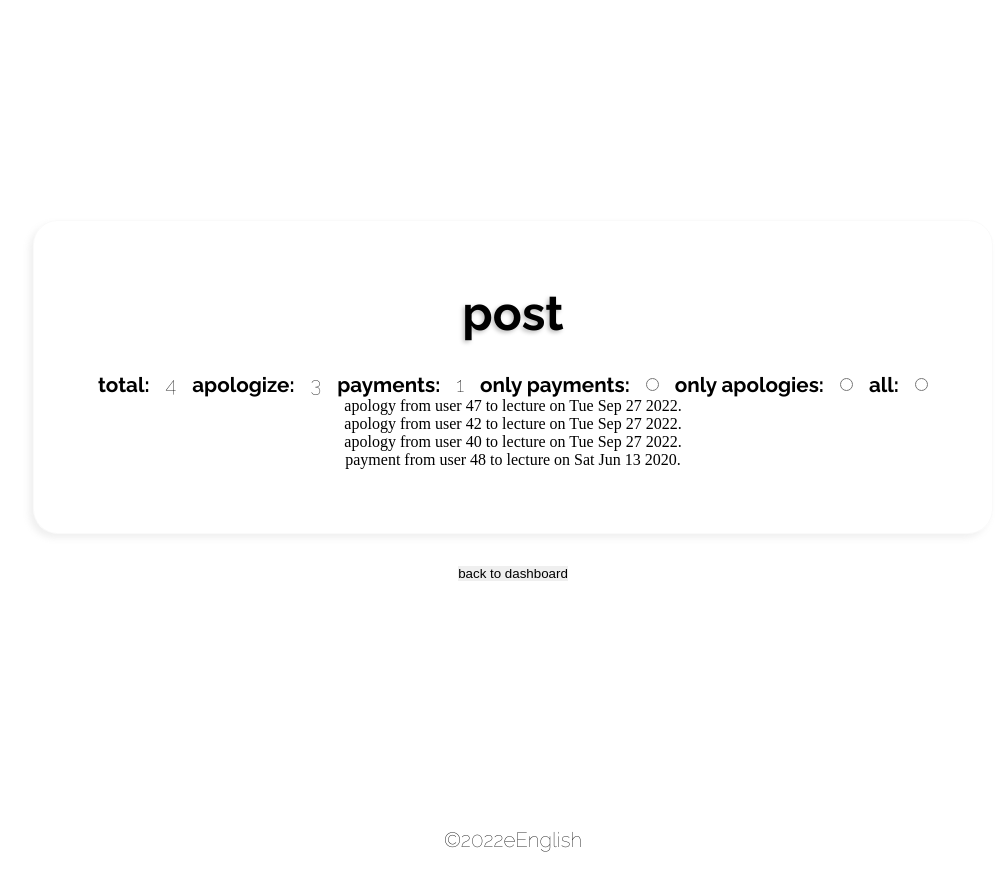
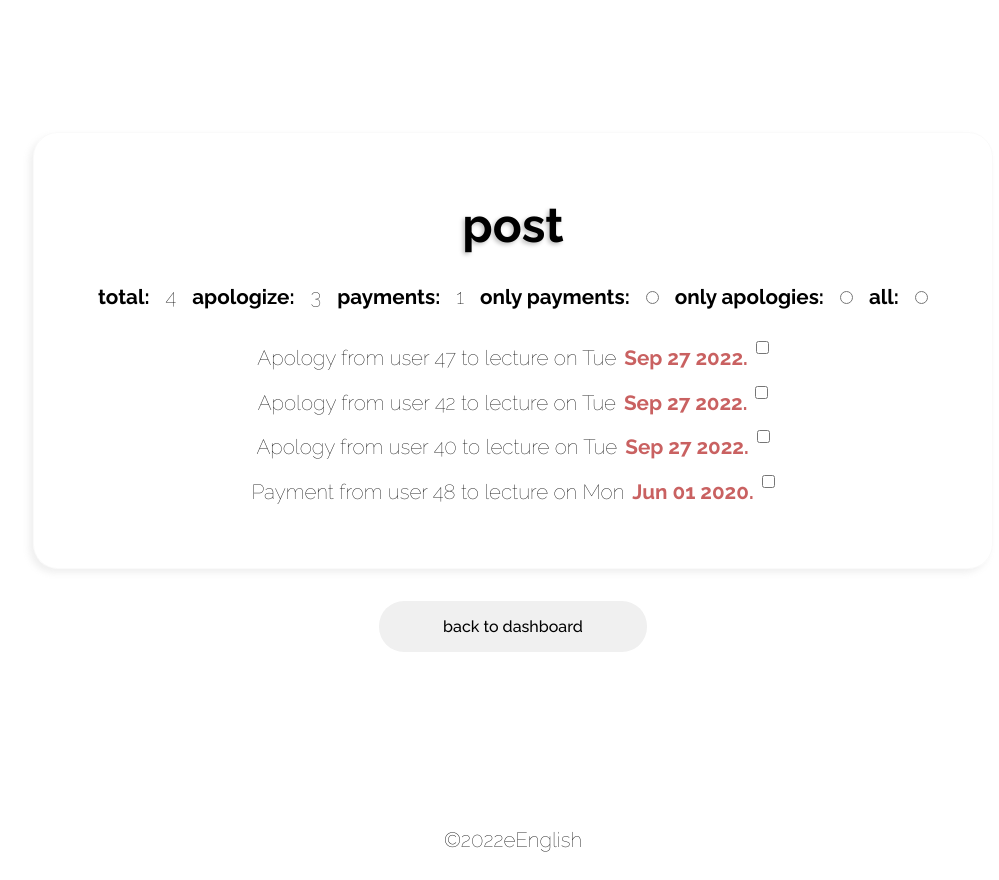
Before and after one commit to 3n0wd3n/Bachelor-Thesis, a Next.js app in the folder BT-master(nextjs)/app/: page /dashboard in a window 1280 px wide. Both pictures are taken after a click on the icon 63 px from the left and 535 px from the top of the page. Shown: the whole page, without its empty margins (127-1126 px from the left). Built offline with nearby package versions, Linux system fonts and the light colour scheme.

Commit message:
update on amdin post page

```diff
--- a/BT-master(nextjs)/app/components/Admin/AdminPostPage.js
+++ b/BT-master(nextjs)/app/components/Admin/AdminPostPage.js
@@ -2,10 +2,11 @@ import React from 'react'
 import Footer from '../Footer'
 import { useState } from 'react';
 import { FontsHeaderBold, FontsThin, FontsBold } from '../CommonStyles'
-import { AdminPostContainer, AdminMainContent, AdminListItems, AdminItem } from './AdminPostPage.style'
+import { PostBackButton, AdminPostContainer, AdminMainContent, AdminListItems, AdminItem, AdminUnorderedList, AdminMessages } from './AdminPostPage.style'
 
 export default function PostPage({setPostPage, data}) {
   const [isToggle, setisParent] = useState(false);
+  const colorDate = {color: "#C96161"}
 
   class Data{
     countApologize = 0;
@@ -68,7 +69,7 @@ export default function PostPage({setPostPage, data}) {
       for (var i = 0; i < Object.keys(data.post).length; i++) {
         for (var key of Object.keys(data.post[i])) {
           if (key == "type"){
-            message += `${data.post[i][key]} from user `;
+            message += `${data.post[i][key][0].toUpperCase() + data.post[i][key].substring(1)} from user `;
           }
           if (key == "personId"){
             message += `${data.post[i][key]} to lecture on `;
@@ -123,9 +124,9 @@ export default function PostPage({setPostPage, data}) {
             <label><FontsBold>all:</FontsBold></label>
             <input type="radio" id="all" name="toggle_post" value={isToggle}></input>
           </AdminListItems>
-          {newData.getMessages().map((item) => {return <Item name={item}/>})}
+          {newData.getMessages().map((item) => {return <AdminMessages><FontsThin><Item name={item.slice(0, -13)}/></FontsThin><FontsBold style={colorDate}><Item name={item.slice(-13)}/></FontsBold> <input type="checkbox" value=""></input></AdminMessages>})}
         </AdminMainContent>
-        <button onClick={() => setPostPage(false)}>back to dashboard</button>
+        <PostBackButton onClick={() => setPostPage(false)}>back to dashboard</PostBackButton>
       </AdminPostContainer>
       <Footer />
     </>
@@ -133,5 +134,5 @@ export default function PostPage({setPostPage, data}) {
 }
 
 const Item = ({name}) => {
-  return <ul>{name}</ul>
+  return <AdminUnorderedList>{name}</AdminUnorderedList>
 }
--- a/BT-master(nextjs)/app/components/Admin/AdminPostPage.style.js
+++ b/BT-master(nextjs)/app/components/Admin/AdminPostPage.style.js
@@ -4,7 +4,7 @@ export const AdminPostContainer = styled.div`
     display: flex;
     justify-content: center;
     align-items: center;
-    height: 100vh;
+    min-height: 100vh;
     flex-direction: column;
 `;
 
@@ -17,7 +17,10 @@ export const AdminMainContent = styled.div`
     box-shadow: -4px 4px 6px rgba(155, 155, 155, 0.15);
     border: 1px solid rgba(155, 155, 155, 0.05);
     border-radius: 25px;
-    margin: 0em 0em 2em 0em;
+    margin: 2em 2em 2em 2em;
+    @media (max-width: 750px) {
+        padding: 2em 2em 2em 2em;
+    }
 `;
 
 export const AdminListItems = styled.div`
@@ -25,10 +28,47 @@ export const AdminListItems = styled.div`
     justify-content: center;
     align-items: center;
     flex-direction: row;
+    flex-wrap: wrap;
     gap: 1em;
-    margin: 2em 0em 0em 0em;
+    margin: 2em 0em 1em 0em;
+    @media (max-width: 500px) {
+        flex-direction: column;
+    }
 `;
 
 export const AdminItem = styled.div`
     /* empty for now */
 `;
+
+export const AdminUnorderedList = styled.ul`
+    margin: 1em 0em 0em 0em;
+    display: flex;
+`;
+
+export const AdminMessages = styled.ul`
+    display: flex;
+    justify-content: center;
+    align-items: center;
+    flex-direction: row;
+    gap: 0.5em;
+    @media (max-width: 750px) {
+        flex-direction: column;
+        gap: 0em;
+    }
+`;
+
+export const PostBackButton = styled.button`
+    font-family: 'Raleway', sans-serif;
+    font-weight: 400;
+    font-size: 1rem;
+    color: black;
+    background-color: #F0F0F0;
+    border-radius: 25px;
+    padding: 1rem 4rem 1rem 4rem;
+    margin: 0 0 3rem 0;
+    transition: 0.7s;
+    :hover{
+        color: white;
+        background-color: #61C9A8;
+    }
+`;
--- a/BT-master(nextjs)/app/pages/_app.js
+++ b/BT-master(nextjs)/app/pages/_app.js
@@ -290,7 +290,7 @@ const data = {
         type: 'payment',
         personId: 48,
         lesson: 36,
-        date: '2020-06-13T18:30:00.000Z',
+        date: '2020-06-01T18:30:00.000Z',
         seen: false,
       },
     ],
```
